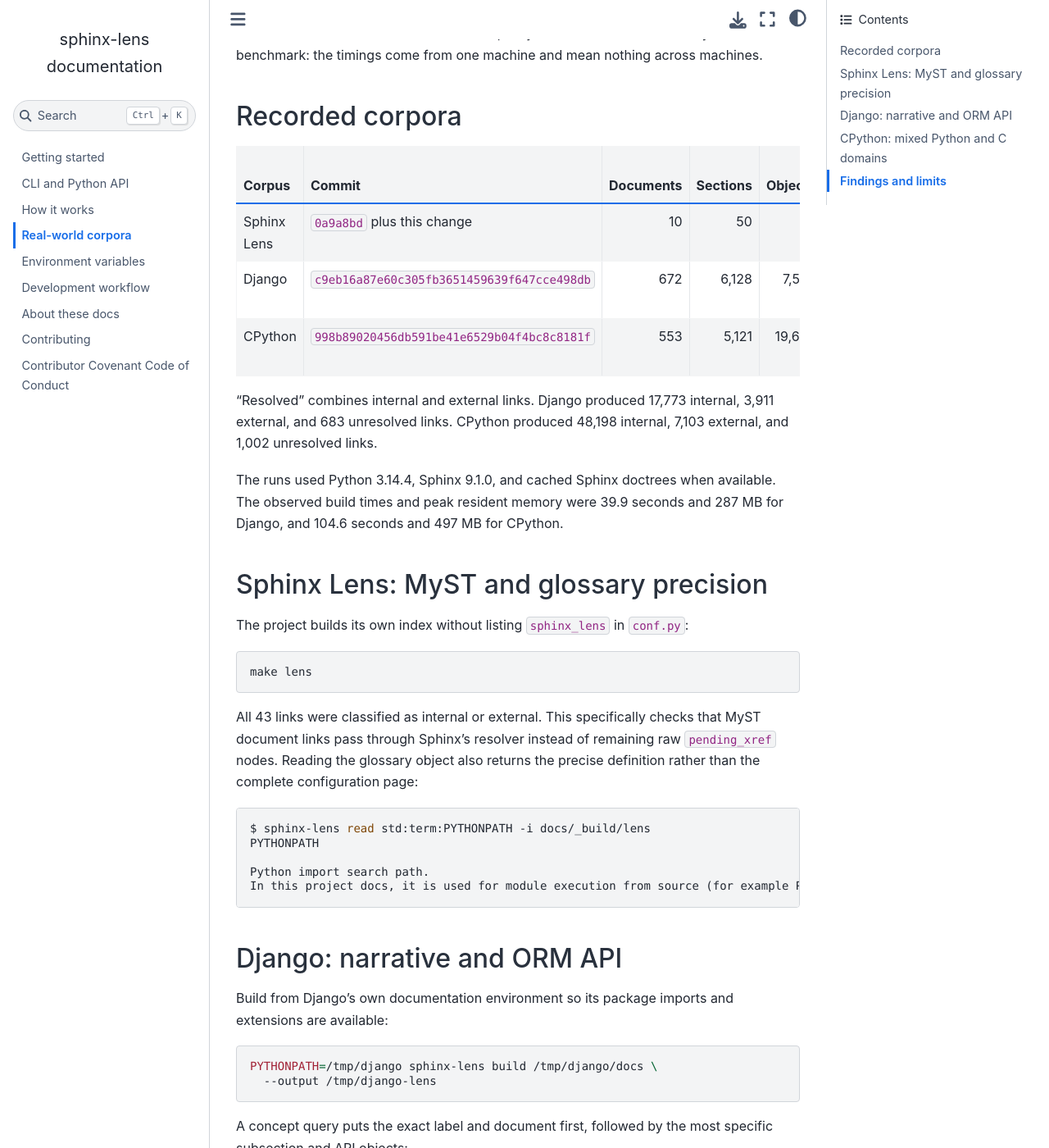
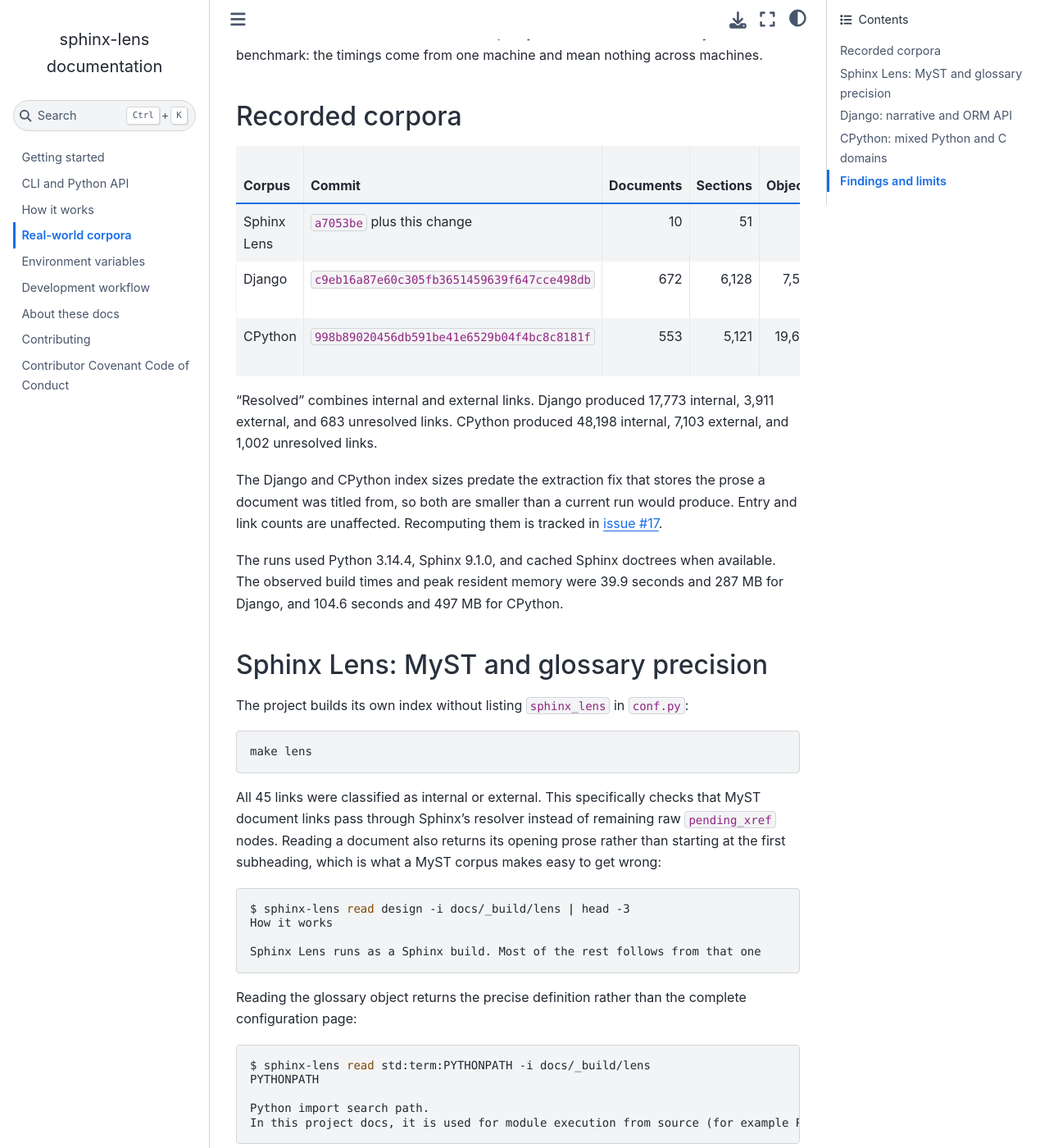
Before and after one commit to mgaitan/sphinx-lens, a Sphinx documentation site: the page built from docs/corpus_evaluation.md, in a window 1280 px wide and 1400 px high, scrolled down 258 px. Shown: the whole window at 82% size. Built offline with Sphinx 7.4.7 and the Sphinx Book theme 1.1.4, drawn with Linux system fonts in a browser that asks for light colours.

Commit message:
Keep the prose a document was titled from
Sphinx titles a document from its single top-level section, and that section
is addressed as the document itself rather than as document#anchor. Its text
was assigned to no entry, so everything before a document's first subheading
was missing from the index.

On a 977-document MyST corpus that was 458,012 characters, 30% of the prose,
and it left 420 of its documents with no text at all. This repository's own
index had the same defect: read design started at the first subsection.

The document entry is now built after the section walk, from the same
condition that decides the collapse, so a document with more than one
top-level section is handled too.

Closes #4

Co-authored-by: Claude <noreply@anthropic.com>

````diff
--- a/docs/corpus_evaluation.md
+++ b/docs/corpus_evaluation.md
@@ -14,13 +14,18 @@ across machines.
 
 | Corpus | Commit | Documents | Sections | Objects | Links | Resolved | Index size |
 | --- | --- | ---: | ---: | ---: | ---: | ---: | ---: |
-| Sphinx Lens | `0a9a8bd` plus this change | 10 | 50 | 6 | 43 | 100% | 60.7 KB |
+| Sphinx Lens | `a7053be` plus this change | 10 | 51 | 6 | 45 | 100% | 66.5 KB |
 | Django | `c9eb16a87e60c305fb3651459639f647cce498db` | 672 | 6,128 | 7,547 | 22,367 | 96.9% | 18.2 MB |
 | CPython | `998b89020456db591be41e6529b04f4bc8c8181f` | 553 | 5,121 | 19,623 | 56,303 | 98.2% | 34.6 MB |
 
 “Resolved” combines internal and external links. Django produced 17,773
 internal, 3,911 external, and 683 unresolved links. CPython produced 48,198
 internal, 7,103 external, and 1,002 unresolved links.
+
+The Django and CPython index sizes predate the extraction fix that stores the
+prose a document was titled from, so both are smaller than a current run would
+produce. Entry and link counts are unaffected. Recomputing them is tracked in
+[issue #17](https://github.com/mgaitan/sphinx-lens/issues/17).
 
 The runs used Python 3.14.4, Sphinx 9.1.0, and cached Sphinx doctrees when
 available. The observed build times and peak resident memory were 39.9 seconds
@@ -34,10 +39,21 @@ The project builds its own index without listing `sphinx_lens` in `conf.py`:
 make lens
 ```
 
-All 43 links were classified as internal or external. This specifically checks
+All 45 links were classified as internal or external. This specifically checks
 that MyST document links pass through Sphinx's resolver instead of remaining
-raw `pending_xref` nodes. Reading the glossary object also returns the precise
-definition rather than the complete configuration page:
+raw `pending_xref` nodes. Reading a document also returns its opening prose
+rather than starting at the first subheading, which is what a MyST corpus makes
+easy to get wrong:
+
+```console
+$ sphinx-lens read design -i docs/_build/lens | head -3
+How it works
+
+Sphinx Lens runs as a Sphinx build. Most of the rest follows from that one
+```
+
+Reading the glossary object returns the precise definition rather than the
+complete configuration page:
 
 ```console
 $ sphinx-lens read std:term:PYTHONPATH -i docs/_build/lens
--- a/pyproject.toml
+++ b/pyproject.toml
@@ -124,6 +124,7 @@ test = [
     "pytest-freezer>=0.4.9",
     "pytest-mock>=3.15.1",
     "pytest-cov>=7.1.0",
+    "myst-parser>=5.1.0",
 ]
 lint = ["ruff>=0.15.22"]
 qa = [
````
Also changed, not shown: docs/reference.md (+5 -0 lines), 3 other files.
